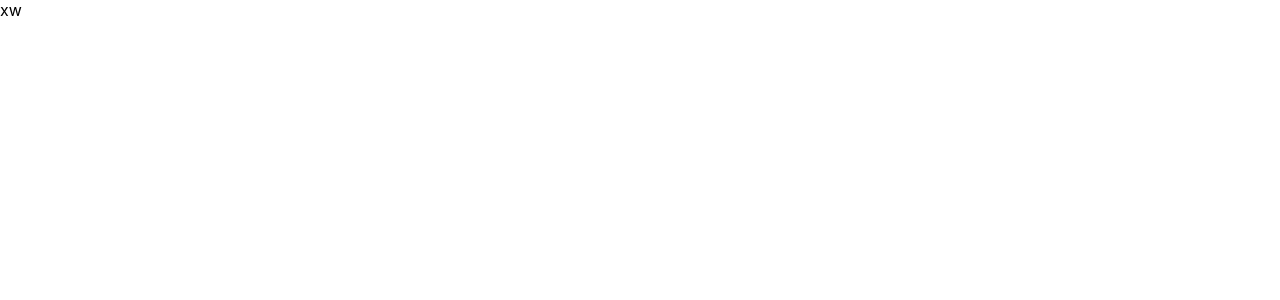
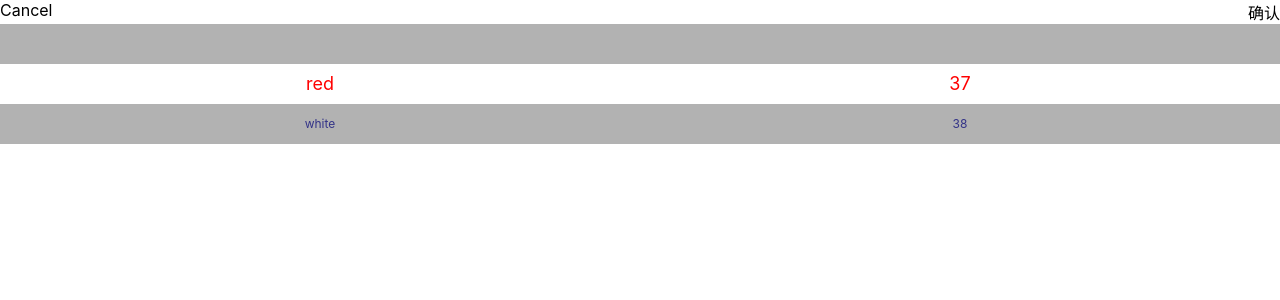
Before and after one commit to lexguy/react-slidepicker, a React (Create React App) app: page / in a window 1280 px wide. Shown: the top 300 px of the page. Built offline with nearby package versions, Linux system fonts and the light colour scheme.

Commit message:
headoption/ Todo hocRef

```diff
--- a/src/Test/testslide.js
+++ b/src/Test/testslide.js
@@ -1,20 +1,25 @@
 /*
  * @Author: xuwei
  * @Date: 2021-01-08 11:20:53
- * @LastEditTime: 2021-03-08 11:48:34
+ * @LastEditTime: 2021-03-09 00:12:31
  * @LastEditors: xuwei
  * @Description:
  */
 
 import { useState } from "react";
-import { CascadePicker, withModal, ParallelPicker } from "../react-slidepicker/index.ts";
+import {
+  CascadePicker,
+  withModal,
+  ParallelPicker,
+} from "../react-slidepicker/index.ts";
 import Data from "./json/slidethree.json";
 import Spec from "./json/spec.json";
 
 // const ModalCasPicker = withModal(CascadePicker);
 const ModalCasPicker = CascadePicker;
 // const
-const ModalParPicker = withModal(ParallelPicker);
+const ModalParPicker = ParallelPicker;
+// const ModalParPicker = withModal(ParallelPicker);
 
 export default function App() {
   const [isShow, setIsShow] = useState(false);
@@ -57,9 +62,6 @@ export default function App() {
         show={isShow}
         dataSource={Spec}
         pickerDeep={2}
-        // onceChange={(arr) => console.info("oncechange", arr)}
-        // confirm={(arr) => console.info("confirm", arr)}
-        // cancel={() => console.info("cancel")}
         pickerStyle={{
           visibleNum: 3,
           itemHeight: 40,
@@ -72,7 +74,19 @@ export default function App() {
           activeBgOpacity: 1,
           activeFontColor: "#F00",
         }}
-        headOptions={{ borderTopRadius: 10, backgroundColor: "#fff" }}
+        // headOptions={{ borderTopRadius: 10, backgroundColor: "#fff" }}
+        customHead={
+          <div style={{ display: "flex", justifyContent: "space-between" }}>
+            <span onClick={() => setIsShow(false)}>Cancel</span>
+            <span
+              onClick={() => {
+                setIsShow(false);
+              }}
+            >
+              确认
+            </span>
+          </div>
+        }
       >
         <span onClick={() => setIsShow(true)}>xw</span>
       </ModalParPicker>
--- a/src/react-slidepicker/src/modal.tsx
+++ b/src/react-slidepicker/src/modal.tsx
@@ -1,7 +1,7 @@
 /*
  * @Author: xuwei
  * @Date: 2021-01-25 11:40:06
- * @LastEditTime: 2021-03-08 14:16:37
+ * @LastEditTime: 2021-03-09 00:12:05
  * @LastEditors: xuwei
  * @Description:
  */
--- a/src/react-slidepicker/src/pickerhoc.tsx
+++ b/src/react-slidepicker/src/pickerhoc.tsx
@@ -1,7 +1,7 @@
 /*
  * @Author: xuwei
  * @Date: 2021-03-06 16:29:06
- * @LastEditTime: 2021-03-08 14:25:21
+ * @LastEditTime: 2021-03-09 00:04:23
  * @LastEditors: xuwei
  * @Description:
  */
@@ -84,7 +84,9 @@ export const defaultPickerProps = {
 
 /** ----------------------------------- Hoc ----------------------------------------- */
 
-export function WithHeadAndMethod<T extends IPickerProps>(WrapComponent: typeof Component) {
+export function WithHeadAndMethod<T extends IPickerProps>(
+  WrapComponent: typeof Component
+) {
   return (props: T) => {
     // eslint-disable-next-line react-hooks/rules-of-hooks
     const local = useRef<{ resultArray: object[]; headOptions: IHeadProps }>({
@@ -123,15 +125,19 @@ export function WithHeadAndMethod<T extends IPickerProps>(WrapComponent: typeof
       <div
         style={{
           backgroundColor: "#fff",
-          borderTopLeftRadius: props.headOptions.borderTopRadius,
-          borderTopRightRadius: props.headOptions.borderTopRadius,
+          borderTopLeftRadius: local.headOptions.borderTopRadius,
+          borderTopRightRadius: local.headOptions.borderTopRadius,
           overflow: "hidden",
         }}
       >
         {props.customHead ? (
           props.customHead
         ) : (
-          <Head headOptions={props.headOptions} cancel={cancel} confirm={confirm} />
+          <Head
+            headOptions={local.headOptions}
+            cancel={cancel}
+            confirm={confirm}
+          />
         )}
         <div
           style={{
```
